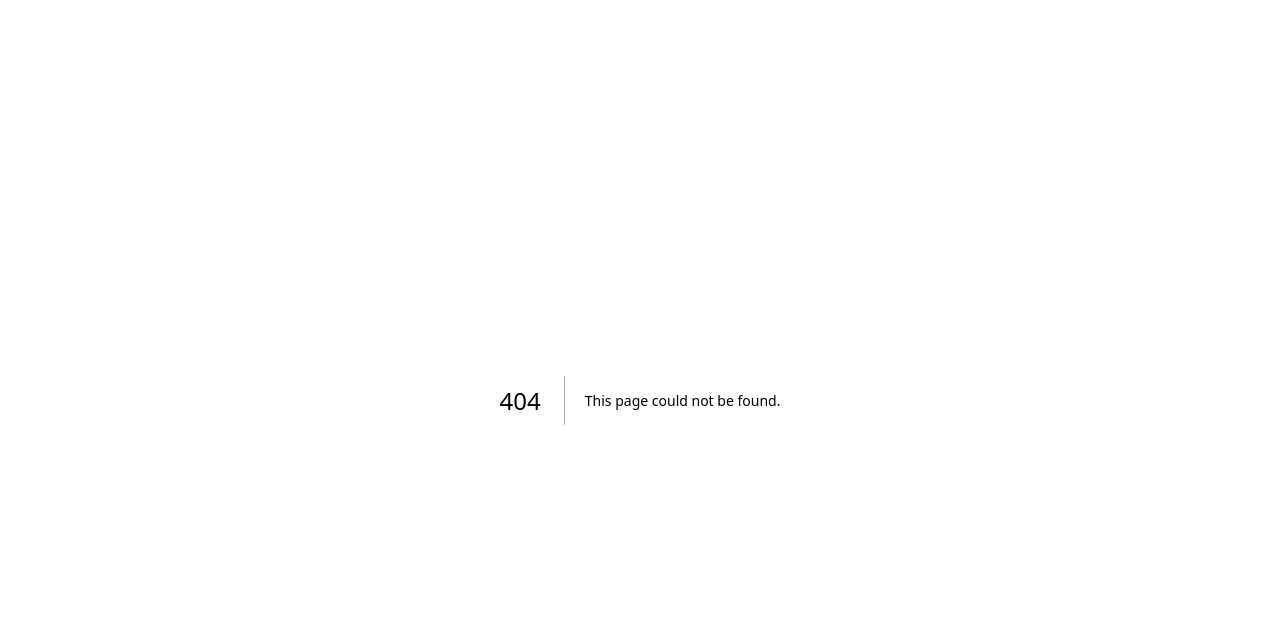
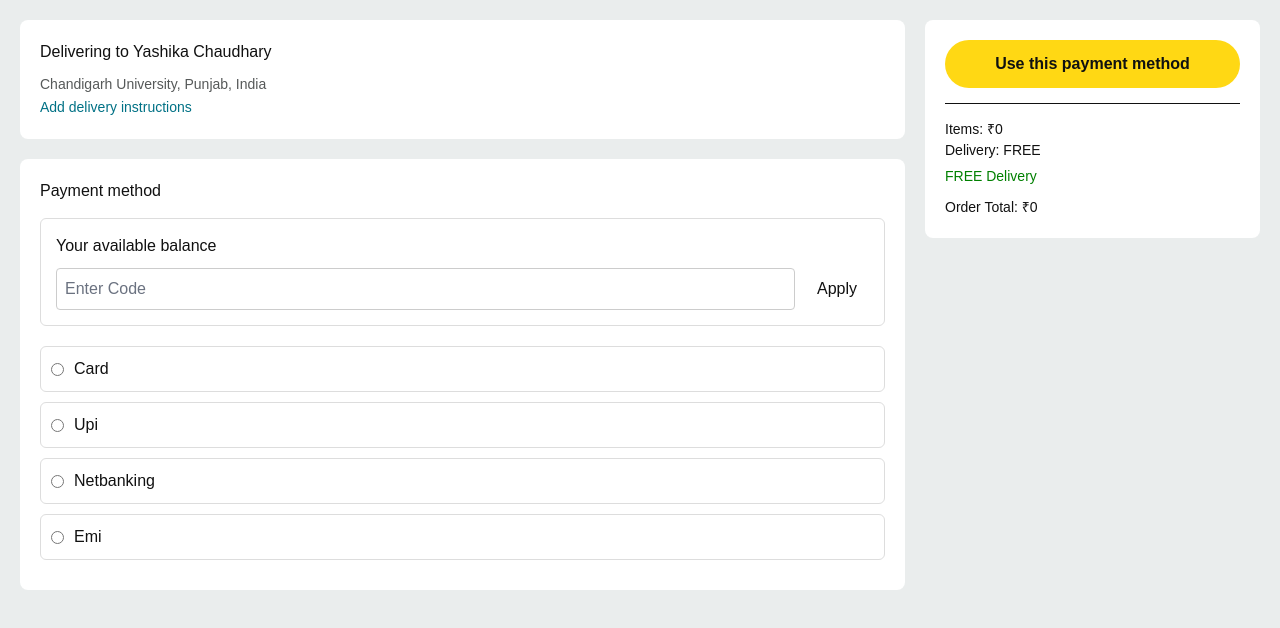
Before and after one commit to yc8545/Amazon-Clone, a Next.js app: page /checkout in a window 1280 px wide. Before the commit this address had no page. Shown: the top 628 px of the page. Built offline with nearby package versions, Linux system fonts and the light colour scheme.

Commit message:
paymetn function working and afterorder directed to main page

```diff
--- a/app/cart/page.js
+++ b/app/cart/page.js
@@ -1,7 +1,7 @@
 "use client";
 
 import { useEffect, useState } from "react";
-
+import Link from "next/link";
 export default function CartPage() {
   const [cart, setCart] = useState([]);
 
@@ -163,22 +163,23 @@ export default function CartPage() {
         </h3>
 
         {/* BUTTON */}
+
+
+<Link href="/checkout">
   <button
     style={{
       width: "100%",
       background: "#FFD814",
-    color: "#0F1111",
-    border: "none",
       padding: "12px",
       borderRadius: "25px",
-    marginTop: "10px",
+      border: "none",
       fontWeight: "bold",
       cursor: "pointer",
-    boxShadow: "0 2px 5px rgba(0,0,0,0.2)",
     }}
   >
     Proceed to Buy
   </button>
+</Link>
 
         {/* EMI BOX */}
         <div
--- /dev/null
+++ b/app/checkout/page.js
@@ -0,0 +1,273 @@
+"use client";
+
+import { useEffect, useState } from "react";
+  import { useRouter } from "next/navigation";
+
+export default function CheckoutPage() {
+  const [cart, setCart] = useState([]);
+const router = useRouter();
+  const [selectedPayment, setSelectedPayment] = useState("");
+const [orderPlaced, setOrderPlaced] = useState(false);
+
+  useEffect(() => {
+    const stored = JSON.parse(localStorage.getItem("cart")) || [];
+    setCart(stored);
+  }, []);
+
+  const total = cart.reduce(
+    (acc, item) => acc + item.price * item.quantity,
+    0
+  );
+
+
+
+const handleOrder = () => {
+  if (!selectedPayment) {
+    alert("Select a payment method 😏");
+    return;
+  }
+
+  setOrderPlaced(true);
+
+  setTimeout(() => {
+    localStorage.removeItem("cart");
+    router.push("/");
+  }, 2000);
+};
+
+
+
+if (orderPlaced) {
+  return (
+    <div
+      style={{
+        background: "#eaeded",
+        minHeight: "100vh",
+        padding: "40px",
+        display: "flex",
+        justifyContent: "center",
+        alignItems: "flex-start",
+        fontFamily: "Arial, sans-serif",
+      }}
+    >
+      <div
+        style={{
+          background: "white",
+          padding: "30px",
+          width: "600px",
+          borderRadius: "8px",
+          boxShadow: "0 2px 8px rgba(0,0,0,0.1)",
+          color: "#111",
+        }}
+      >
+        {/* SUCCESS HEADER */}
+        <div
+          style={{
+            display: "flex",
+            alignItems: "center",
+            gap: "10px",
+            marginBottom: "20px",
+          }}
+        >
+          <span style={{ fontSize: "24px" }}>✅</span>
+          <h2 style={{ color: "green" }}>
+            Order placed, thank you!
+          </h2>
+        </div>
+
+        {/* ORDER ID */}
+        <p style={{ fontSize: "14px", marginBottom: "10px" ,color:"#111" ,fontWeight: "bold" }}>
+          Order ID: <strong>#AMZ{Math.floor(Math.random() * 1000000)}</strong>
+        </p>
+
+        {/* DELIVERY INFO */}
+        <p style={{ fontSize: "14px", marginBottom: "20px" }}>
+          Estimated delivery:{" "}
+          <strong>
+            {new Date(
+              new Date().setDate(new Date().getDate() + 3)
+            ).toDateString()}
+          </strong>
+        </p>
+
+        {/* MESSAGE */}
+        <p style={{ fontSize: "14px", color: "#565959" }}>
+          You will receive an email confirmation shortly.
+        </p>
+
+        {/* BUTTON */}
+        <button
+          onClick={() => router.push("/")}
+          style={{
+            marginTop: "20px",
+            background: "#FFD814",
+            border: "none",
+            padding: "12px 20px",
+            borderRadius: "25px",
+            fontWeight: "bold",
+            cursor: "pointer",
+          }}
+        >
+          Continue Shopping
+        </button>
+      </div>
+    </div>
+  );
+}
+
+
+
+  return (
+  <div
+    style={{
+      display: "flex",
+      gap: "20px",
+      padding: "20px",
+      background: "#eaeded",
+      minHeight: "100vh",
+      fontFamily: "Arial, sans-serif",
+      color: "#111",
+    }}
+  >
+    {/* LEFT SIDE */}
+    <div style={{ flex: 3 }}>
+
+      {/* ADDRESS */}
+      <div
+        style={{
+          background: "white",
+          padding: "20px",
+          marginBottom: "20px",
+          borderRadius: "8px",
+        }}
+      >
+        <h2 style={{ marginBottom: "10px" }}>
+          Delivering to Yashika Chaudhary
+        </h2>
+
+        <p style={{ fontSize: "14px", color: "#565959" }}>
+          Chandigarh University, Punjab, India
+        </p>
+
+        <span
+          style={{
+            color: "#007185",
+            cursor: "pointer",
+            fontSize: "14px",
+          }}
+        >
+          Add delivery instructions
+        </span>
+      </div>
+
+      {/* PAYMENT SECTION */}
+      <div
+        style={{
+          background: "white",
+          padding: "20px",
+          borderRadius: "8px",
+        }}
+      >
+        <h2 style={{ marginBottom: "15px" }}>Payment method</h2>
+
+        {/* BALANCE BOX */}
+        <div
+          style={{
+            border: "1px solid #ddd",
+            padding: "15px",
+            borderRadius: "6px",
+            marginBottom: "20px",
+          }}
+        >
+          <h4>Your available balance</h4>
+
+          <div style={{ display: "flex", gap: "10px", marginTop: "10px" }}>
+            <input
+              placeholder="Enter Code"
+              style={{
+                padding: "8px",
+                border: "1px solid #ccc",
+                borderRadius: "4px",
+                flex: 1,
+              }}
+            />
+            <button style={{ padding: "8px 12px" }}>Apply</button>
+          </div>
+        </div>
+
+        {/* PAYMENT OPTIONS */}
+        {["card", "upi", "netbanking", "emi"].map((method) => (
+          <label
+            key={method}
+            style={{
+              display: "flex",
+              alignItems: "center",
+              gap: "10px",
+              padding: "10px",
+              border: "1px solid #ddd",
+              borderRadius: "6px",
+              marginBottom: "10px",
+              cursor: "pointer",
+            }}
+          >
+            <input
+              type="radio"
+              name="payment"
+              value={method}
+              onChange={(e) => setSelectedPayment(e.target.value)}
+            />
+            <span style={{ textTransform: "capitalize" }}>
+              {method}
+            </span>
+          </label>
+        ))}
+      </div>
+    </div>
+
+    {/* RIGHT SIDE */}
+    <div
+      style={{
+        flex: 1,
+        background: "white",
+        padding: "20px",
+        borderRadius: "8px",
+        height: "fit-content",
+      }}
+    >
+      {/* BUTTON */}
+      <button
+        onClick={handleOrder}
+        style={{
+          width: "100%",
+          background: "#FFD814",
+          color: "#0F1111",
+          padding: "12px",
+          borderRadius: "25px",
+          border: "none",
+          fontWeight: "bold",
+          cursor: "pointer",
+          marginBottom: "15px",
+        }}
+      >
+        Use this payment method
+      </button>
+
+      <hr />
+
+      {/* SUMMARY */}
+      <div style={{ marginTop: "15px", fontSize: "14px" }}>
+        <p>Items: ₹{total}</p>
+        <p>Delivery: FREE</p>
+
+        <p style={{ color: "green", marginTop: "5px" }}>
+          FREE Delivery
+        </p>
+
+        <h2 style={{ marginTop: "10px" }}>
+          Order Total: ₹{total}
+        </h2>
+      </div>
+    </div>
+  </div>
+);
+}
```
Lines whose indentation alone changed are shown as unchanged.
